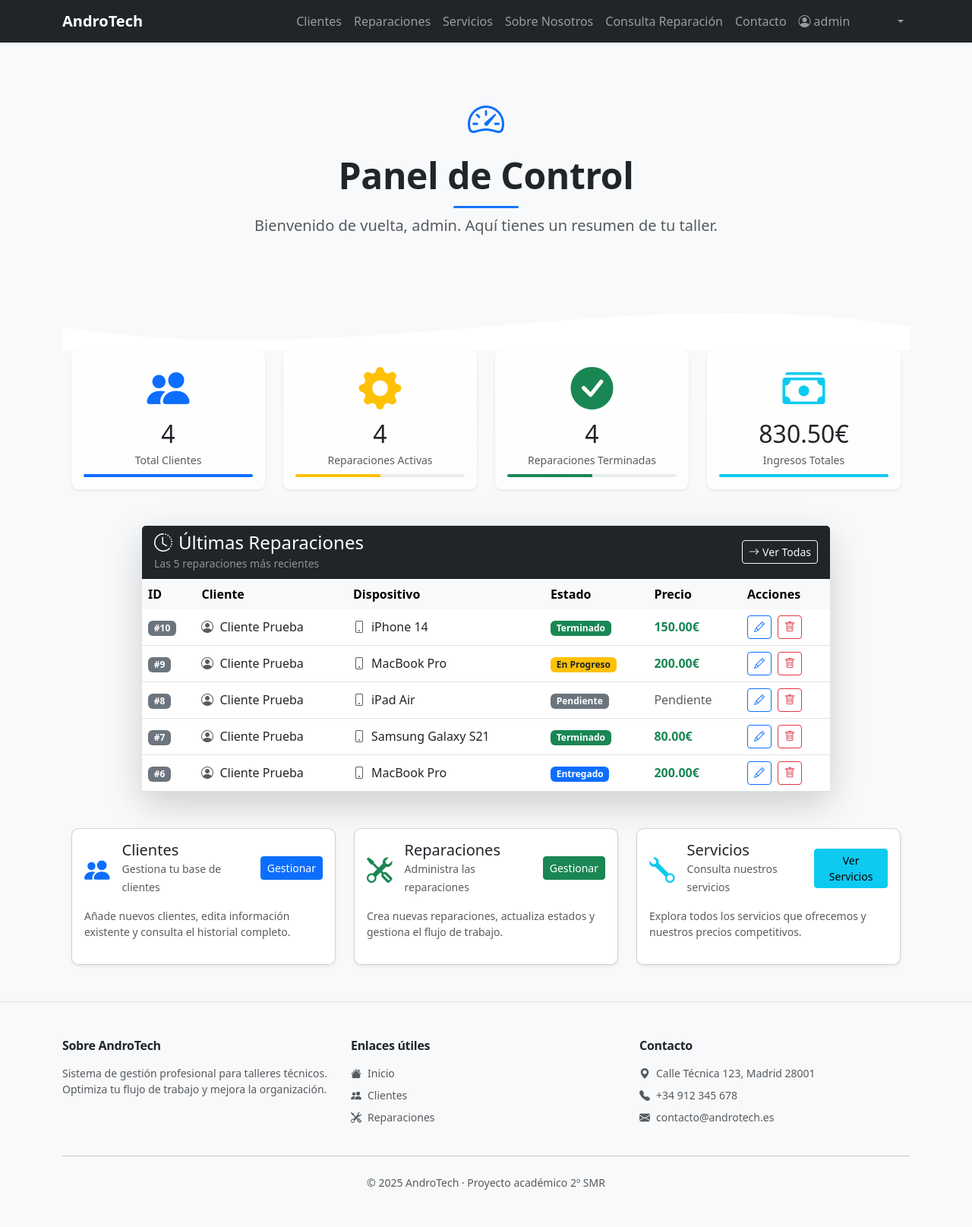
After one commit to manuelcortes07/Androtech, a Flask app: page /dashboard in a window 1280 px wide. The commit adds this page. Shown: the whole page at 76% size. Run offline with Flask 3, Linux system fonts and the light colour scheme; a user stored in the database is signed in; data comes from the database, SQL or seed files in the repository; both versions use the stored data as it was after the commit.

Commit message:
mejoras de rol importantes

```diff
--- a/app.py
+++ b/app.py
@@ -77,39 +77,58 @@ def logout():
 @app.route("/")
 @login_required
 def index():
+    # Redirigir al dashboard si hay sesión
+    return redirect(url_for("dashboard"))
+
+# =========================================
+# 🔸 DASHBOARD
+# =========================================
+
+@app.route("/dashboard")
+@login_required
+def dashboard():
     conn = get_db()
 
-    # Total clientes
+    # Estadísticas principales
     total_clientes = conn.execute("SELECT COUNT(*) FROM clientes").fetchone()[0]
-
-    # Reparaciones activas
-    activas = conn.execute("""
+    reparaciones_activas = conn.execute("""
         SELECT COUNT(*) FROM reparaciones
         WHERE estado != 'Terminado' AND estado != 'Entregado'
     """).fetchone()[0]
-
-    # Reparaciones terminadas
-    terminadas = conn.execute("""
+    reparaciones_terminadas = conn.execute("""
         SELECT COUNT(*) FROM reparaciones
         WHERE estado = 'Terminado' OR estado = 'Entregado'
     """).fetchone()[0]
-
-    # Ingresos estimados
     ingresos = conn.execute("""
         SELECT IFNULL(SUM(precio), 0) FROM reparaciones
     """).fetchone()[0]
 
+    # Calcular porcentajes para las barras de progreso
+    total_reparaciones = reparaciones_activas + reparaciones_terminadas
+    porcentaje_activas = round((reparaciones_activas / total_reparaciones * 100), 1) if total_reparaciones > 0 else 0
+    porcentaje_terminadas = round((reparaciones_terminadas / total_reparaciones * 100), 1) if total_reparaciones > 0 else 0
+
+    # Últimas 5 reparaciones con información del cliente
+    ultimas_reparaciones = conn.execute("""
+        SELECT reparaciones.*, clientes.nombre AS cliente
+        FROM reparaciones
+        LEFT JOIN clientes ON clientes.id = reparaciones.cliente_id
+        ORDER BY reparaciones.id DESC
+        LIMIT 5
+    """).fetchall()
+
     conn.close()
 
     return render_template(
-        "index.html",
+        "dashboard.html",
         total_clientes=total_clientes,
-        activas=activas,
-        terminadas=terminadas,
-        ingresos=ingresos
+        reparaciones_activas=reparaciones_activas,
+        reparaciones_terminadas=reparaciones_terminadas,
+        ingresos=ingresos,
+        porcentaje_activas=porcentaje_activas,
+        porcentaje_terminadas=porcentaje_terminadas,
+        ultimas_reparaciones=ultimas_reparaciones
     )
-
-
 
 #  SECCIÓN CLIENTES
 
@@ -174,6 +193,7 @@ def editar_cliente(id):
 
 # BORRAR CLIENTE
 @app.route("/clientes/borrar/<int:id>")
+@role_required('admin')
 def borrar_cliente(id):
     conn = get_db()
     conn.execute("DELETE FROM clientes WHERE id=?", (id,))
@@ -261,6 +281,7 @@ def editar_reparacion(id):
 
 # BORRAR REPARACIÓN
 @app.route("/reparaciones/borrar/<int:id>")
+@role_required('admin')
 def borrar_reparacion(id):
     conn = get_db()
     conn.execute("DELETE FROM reparaciones WHERE id=?", (id,))
@@ -313,6 +334,37 @@ def servicios():
     return render_template("servicios.html")
 
 # =========================================
+# 🔸 CONSULTA PÚBLICA DE REPARACIONES
+# =========================================
+
+@app.route("/consulta", methods=["GET", "POST"])
+def consulta():
+    reparaciones = []
+    error = None
+
+    if request.method == "POST":
+        telefono = request.form.get("telefono")
+
+        if not telefono:
+            error = "Por favor, introduce un número de teléfono."
+        else:
+            conn = get_db()
+            reparaciones = conn.execute("""
+                SELECT reparaciones.id, reparaciones.dispositivo, reparaciones.estado,
+                       reparaciones.fecha_entrada, reparaciones.precio
+                FROM reparaciones
+                JOIN clientes ON clientes.id = reparaciones.cliente_id
+                WHERE clientes.telefono = ?
+                ORDER BY reparaciones.fecha_entrada DESC
+            """, (telefono,)).fetchall()
+            conn.close()
+
+            if not reparaciones:
+                error = f"No se encontraron reparaciones para el teléfono {telefono}."
+
+    return render_template("consulta.html", reparaciones=reparaciones, error=error)
+
+# =========================================
 # 🔸 FUNCIÓN PARA CREAR USUARIO ADMIN INICIAL
 # =========================================
 # Descomenta y ejecuta esta función UNA VEZ para crear el usuario admin
--- a/templates/base.html
+++ b/templates/base.html
@@ -51,6 +51,10 @@
                 </li>
 
                 <li class="nav-item">
+                    <a class="nav-link" href="/consulta">Consulta Reparación</a>
+                </li>
+
+                <li class="nav-item">
                     <a class="nav-link" href="/contacto">Contacto</a>
                 </li>
 
@@ -59,6 +63,7 @@
                     <li class="nav-item dropdown">
                         <a class="nav-link dropdown-toggle" href="#" id="userDropdown" role="button" data-bs-toggle="dropdown">
                             <i class="bi bi-person-circle me-1"></i>{{ session.usuario }}
+                            <small class="text-muted">({{ session.rol }})</small>
                         </a>
                         <ul class="dropdown-menu">
                             <li><a class="dropdown-item" href="/logout">
--- a/templates/clientes.html
+++ b/templates/clientes.html
@@ -65,8 +65,10 @@
                             <td>{{ c.email if c.email else '-' }}</td>
                             <td>
                                 <a href="/clientes/editar/{{ c.id }}" class="btn btn-warning btn-sm me-1">Editar</a>
+                                {% if session.rol == 'admin' %}
                                 <a href="/clientes/borrar/{{ c.id }}" class="btn btn-danger btn-sm"
                                    onclick="return confirm('¿Seguro que deseas borrar este cliente?');">Borrar</a>
+                                {% endif %}
                             </td>
                         </tr>
                         {% endfor %}
--- /dev/null
+++ b/templates/dashboard.html
@@ -0,0 +1,281 @@
+{% extends "base.html" %}
+
+{% block title %}Dashboard - AndroTech{% endblock %}
+
+{% block content %}
+
+<!-- HERO DASHBOARD -->
+<section class="hero text-center">
+    <div class="container">
+        <div class="display-6 text-primary mb-3">
+            <i class="bi bi-speedometer2" style="font-size: 3rem;"></i>
+        </div>
+        <h1 class="display-5 fw-bold mb-2">Panel de Control</h1>
+        <p class="lead text-muted mb-4">Bienvenido de vuelta, {{ session.usuario }}. Aquí tienes un resumen de tu taller.</p>
+    </div>
+</section>
+
+<!-- Wave Separator -->
+<div class="wave-separator">
+    <svg xmlns="http://www.w3.org/2000/svg" viewBox="0 0 1440 120">
+        <path fill="#ffffff" d="M0,80 C480,160 960,0 1440,80 V120 H0 Z"></path>
+    </svg>
+</div>
+
+<!-- ESTADÍSTICAS KPI -->
+<section class="container mb-5">
+    <div class="row g-4 justify-content-center">
+
+        <!-- Total Clientes -->
+        <div class="col-md-6 col-lg-3">
+            <div class="card kpi-card h-100 shadow-sm" data-sr="enter bottom over 0.6s">
+                <div class="card-body text-center">
+                    <div class="display-4 text-primary mb-2">
+                        <i class="bi bi-people-fill"></i>
+                    </div>
+                    <div class="h2 mb-1">{{ total_clientes }}</div>
+                    <div class="text-muted small">Total Clientes</div>
+                    <div class="progress mt-2" style="height: 4px;">
+                        <div class="progress-bar bg-primary" style="width: 100%"></div>
+                    </div>
+                </div>
+            </div>
+        </div>
+
+        <!-- Reparaciones Activas -->
+        <div class="col-md-6 col-lg-3">
+            <div class="card kpi-card h-100 shadow-sm" data-sr="enter bottom over 0.6s" data-sr-delay="100">
+                <div class="card-body text-center">
+                    <div class="display-4 text-warning mb-2">
+                        <i class="bi bi-gear-fill"></i>
+                    </div>
+                    <div class="h2 mb-1">{{ reparaciones_activas }}</div>
+                    <div class="text-muted small">Reparaciones Activas</div>
+                    <div class="progress mt-2" style="height: 4px;">
+                        <!-- stylelint-disable-next-line -->
+                        <div class="progress-bar bg-warning" style="width: {{ porcentaje_activas }}%"></div>
+                    </div>
+                </div>
+            </div>
+        </div>
+
+        <!-- Reparaciones Terminadas -->
+        <div class="col-md-6 col-lg-3">
+            <div class="card kpi-card h-100 shadow-sm" data-sr="enter bottom over 0.6s" data-sr-delay="200">
+                <div class="card-body text-center">
+                    <div class="display-4 text-success mb-2">
+                        <i class="bi bi-check-circle-fill"></i>
+                    </div>
+                    <div class="h2 mb-1">{{ reparaciones_terminadas }}</div>
+                    <div class="text-muted small">Reparaciones Terminadas</div>
+                    <div class="progress mt-2" style="height: 4px;">
+                        <!-- stylelint-disable-next-line -->
+                        <div class="progress-bar bg-success" style="width: {{ porcentaje_terminadas }}%"></div>
+                    </div>
+                </div>
+            </div>
+        </div>
+
+        <!-- Ingresos Totales -->
+        <div class="col-md-6 col-lg-3">
+            <div class="card kpi-card h-100 shadow-sm" data-sr="enter bottom over 0.6s" data-sr-delay="300">
+                <div class="card-body text-center">
+                    <div class="display-4 text-info mb-2">
+                        <i class="bi bi-cash-stack"></i>
+                    </div>
+                    <div class="h2 mb-1">{{ "%.2f"|format(ingresos) }}€</div>
+                    <div class="text-muted small">Ingresos Totales</div>
+                    <div class="progress mt-2" style="height: 4px;">
+                        <div class="progress-bar bg-info" style="width: 100%"></div>
+                    </div>
+                </div>
+            </div>
+        </div>
+
+    </div>
+</section>
+
+<!-- ÚLTIMAS REPARACIONES -->
+<section class="container mb-5">
+    <div class="row justify-content-center">
+        <div class="col-lg-10">
+            <div class="card shadow-lg border-0" data-sr="enter bottom over 0.6s">
+                <div class="card-header bg-dark text-white d-flex align-items-center justify-content-between">
+                    <div>
+                        <h4 class="mb-0">
+                            <i class="bi bi-clock-history me-2"></i>Últimas Reparaciones
+                        </h4>
+                        <small class="text-white-50">Las 5 reparaciones más recientes</small>
+                    </div>
+                    <a href="/reparaciones" class="btn btn-outline-light btn-sm">
+                        <i class="bi bi-arrow-right me-1"></i>Ver Todas
+                    </a>
+                </div>
+
+                <div class="card-body p-0">
+                    {% if ultimas_reparaciones %}
+                    <div class="table-responsive">
+                        <table class="table table-hover align-middle mb-0">
+                            <thead class="table-light">
+                                <tr>
+                                    <th class="border-0 fw-semibold">ID</th>
+                                    <th class="border-0 fw-semibold">Cliente</th>
+                                    <th class="border-0 fw-semibold">Dispositivo</th>
+                                    <th class="border-0 fw-semibold">Estado</th>
+                                    <th class="border-0 fw-semibold">Precio</th>
+                                    <th class="border-0 fw-semibold">Acciones</th>
+                                </tr>
+                            </thead>
+                            <tbody>
+                                {% for reparacion in ultimas_reparaciones %}
+                                <tr>
+                                    <td>
+                                        <span class="badge bg-secondary">#{{ reparacion.id }}</span>
+                                    </td>
+                                    <td>
+                                        <div class="d-flex align-items-center">
+                                            <i class="bi bi-person-circle text-muted me-2"></i>
+                                            {{ reparacion.cliente or 'Sin cliente' }}
+                                        </div>
+                                    </td>
+                                    <td>
+                                        <div class="d-flex align-items-center">
+                                            <i class="bi bi-phone text-muted me-2"></i>
+                                            {{ reparacion.dispositivo }}
+                                        </div>
+                                    </td>
+                                    <td>
+                                        <span class="badge
+                                            {% if reparacion.estado == 'Terminado' %}bg-success
+                                            {% elif reparacion.estado == 'Entregado' %}bg-primary
+                                            {% elif reparacion.estado == 'En Progreso' %}bg-warning text-dark
+                                            {% else %}bg-secondary{% endif %}">
+                                            {{ reparacion.estado }}
+                                        </span>
+                                    </td>
+                                    <td>
+                                        {% if reparacion.precio %}
+                                            <strong class="text-success">{{ "%.2f"|format(reparacion.precio) }}€</strong>
+                                        {% else %}
+                                            <span class="text-muted">Pendiente</span>
+                                        {% endif %}
+                                    </td>
+                                    <td>
+                                        <a href="/reparaciones/editar/{{ reparacion.id }}" class="btn btn-outline-primary btn-sm me-1">
+                                            <i class="bi bi-pencil"></i>
+                                        </a>
+                                        {% if session.rol == 'admin' %}
+                                        <a href="/reparaciones/borrar/{{ reparacion.id }}" class="btn btn-outline-danger btn-sm"
+                                           onclick="return confirm('¿Seguro que deseas borrar esta reparación?');">
+                                            <i class="bi bi-trash"></i>
+                                        </a>
+                                        {% endif %}
+                                    </td>
+                                </tr>
+                                {% endfor %}
+                            </tbody>
+                        </table>
+                    </div>
+                    {% else %}
+                    <div class="text-center py-5">
+                        <i class="bi bi-info-circle text-muted" style="font-size: 3rem;"></i>
+                        <h5 class="mt-3 text-muted">No hay reparaciones registradas</h5>
+                        <p class="text-muted">Comienza añadiendo tu primera reparación al sistema.</p>
+                        <a href="/reparaciones/nueva" class="btn btn-primary">
+                            <i class="bi bi-plus-circle me-2"></i>Añadir Reparación
+                        </a>
+                    </div>
+                    {% endif %}
+                </div>
+            </div>
+        </div>
+    </div>
+</section>
+
+<!-- ACCESOS RÁPIDOS -->
+<section class="container mb-5">
+    <div class="row g-4 justify-content-center">
+
+        <!-- Clientes -->
+        <div class="col-md-6 col-lg-4">
+            <div class="card quick-card h-100 shadow-sm" data-sr="enter bottom over 0.6s">
+                <div class="card-body d-flex flex-column align-items-start">
+                    <div class="d-flex align-items-center w-100 justify-content-between">
+                        <div class="d-flex align-items-center">
+                            <div class="display-6 text-primary me-3">
+                                <i class="bi bi-people-fill" style="font-size: 2.1rem;"></i>
+                            </div>
+                            <div>
+                                <h5 class="mb-0">Clientes</h5>
+                                <small class="text-muted">Gestiona tu base de clientes</small>
+                            </div>
+                        </div>
+                        <a href="/clientes" class="btn btn-primary btn-sm">Gestionar</a>
+                    </div>
+                    <p class="mt-3 text-muted small">
+                        Añade nuevos clientes, edita información existente y consulta el historial completo.
+                    </p>
+                </div>
+            </div>
+        </div>
+
+        <!-- Reparaciones -->
+        <div class="col-md-6 col-lg-4">
+            <div class="card quick-card h-100 shadow-sm" data-sr="enter bottom over 0.6s" data-sr-delay="100">
+                <div class="card-body d-flex flex-column align-items-start">
+                    <div class="d-flex align-items-center w-100 justify-content-between">
+                        <div class="d-flex align-items-center">
+                            <div class="display-6 text-success me-3">
+                                <i class="bi bi-tools" style="font-size: 2.1rem;"></i>
+                            </div>
+                            <div>
+                                <h5 class="mb-0">Reparaciones</h5>
+                                <small class="text-muted">Administra las reparaciones</small>
+                            </div>
+                        </div>
+                        <a href="/reparaciones" class="btn btn-success btn-sm">Gestionar</a>
+                    </div>
+                    <p class="mt-3 text-muted small">
+                        Crea nuevas reparaciones, actualiza estados y gestiona el flujo de trabajo.
+                    </p>
+                </div>
+            </div>
+        </div>
+
+        <!-- Servicios -->
+        <div class="col-md-6 col-lg-4">
+            <div class="card quick-card h-100 shadow-sm" data-sr="enter bottom over 0.6s" data-sr-delay="200">
+                <div class="card-body d-flex flex-column align-items-start">
+                    <div class="d-flex align-items-center w-100 justify-content-between">
+                        <div class="d-flex align-items-center">
+                            <div class="display-6 text-info me-3">
+                                <i class="bi bi-wrench" style="font-size: 2.1rem;"></i>
+                            </div>
+                            <div>
+                                <h5 class="mb-0">Servicios</h5>
+                                <small class="text-muted">Consulta nuestros servicios</small>
+                            </div>
+                        </div>
+                        <a href="/servicios" class="btn btn-info btn-sm">Ver Servicios</a>
+                    </div>
+                    <p class="mt-3 text-muted small">
+                        Explora todos los servicios que ofrecemos y nuestros precios competitivos.
+                    </p>
+                </div>
+            </div>
+        </div>
+
+    </div>
+</section>
+
+{% endblock %}
+
+<!-- ScrollReveal para animaciones -->
+<script src="https://unpkg.com/scrollreveal@4.0.9/dist/scrollreveal.min.js"></script>
+<script>
+    ScrollReveal().reveal('[data-sr]', {
+        distance: '20px',
+        duration: 600,
+        easing: 'ease-in-out'
+    });
+</script>
--- a/templates/reparaciones.html
+++ b/templates/reparaciones.html
@@ -44,8 +44,10 @@
                             <td>{{ r.fecha_entrada }}</td>
                             <td>
                                 <a href="/reparaciones/editar/{{ r.id }}" class="btn btn-warning btn-sm me-1">Editar</a>
+                                {% if session.rol == 'admin' %}
                                 <a href="/reparaciones/borrar/{{ r.id }}" class="btn btn-danger btn-sm"
                                    onclick="return confirm('¿Seguro que deseas borrar esta reparación?');">Borrar</a>
+                                {% endif %}
                             </td>
                         </tr>
                         {% endfor %}
```
Also changed, not shown: setup_test_data.py (added, +30 -0 lines), templates/consulta.html (added, +213 -0 lines), database/andro_tech.db.
